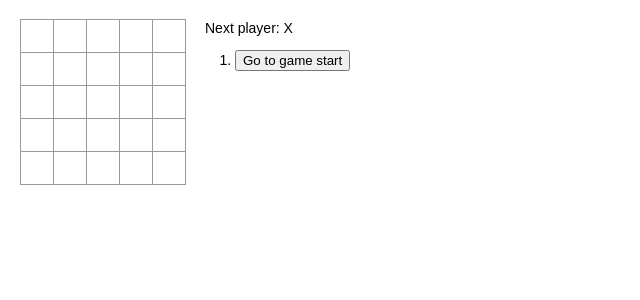
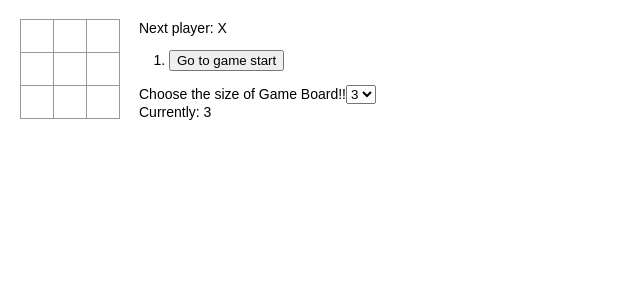
Before and after one commit to BonneChose-No-Suke/react-tutorial, a React (Create React App) app: page / in a window 1280 px wide. Shown: the top 300 px of the page, without its empty margins (0-640 px from the left). Built offline with nearby package versions, Linux system fonts and the light colour scheme.

Commit message:
setGameSize: sizeを選択できるUI, reducerにsizeを追加

```diff
--- /dev/null
+++ b/src/component/Dropdown.tsx
@@ -0,0 +1,19 @@
+import React from "react";
+import { dropDownArgs } from "type/component/Dropdown";
+
+export const Dropdown = ({ label, value, options, onChange }: dropDownArgs) => {
+  return (
+    <label>
+      {label}
+      <select value={value} onChange={onChange}>
+        {options.map((option) => (
+          <option
+            value={option.value}
+          >
+            {option.label}
+          </option>
+        ))}
+      </select>
+    </label>
+  );
+};
--- a/src/component/Game.tsx
+++ b/src/component/Game.tsx
@@ -1,13 +1,19 @@
 import { gameReducer, initialState } from "hooks/gameReducer"
 import React, { useReducer } from "react"
-import { squares } from "type/GameState"
+import { GameState, squares } from "type/GameState"
 import { Board } from "./Board"
+import { Dropdown } from "./Dropdown"
 
 export const Game = () => {
-  const size = 5
   const [state, dispatch] = useReducer(gameReducer, initialState)
 
-  const winner = calculateWinner(size, state.current)
+  const sizeOptions = [
+    { label: '3', value: 3 },
+    { label: '5', value: 5 },
+    { label: '7', value: 7 },
+  ]
+
+  const winner = calculateWinner(state.size, state.current)
   let status: string
   if (winner) {
     status = 'Winner: ' + winner;
@@ -15,19 +21,24 @@
     status = 'Next player: ' + (state.xIsNext ? 'X' : 'O')
   }
 
+  const handleSizeChange = (event: { target: { value: number }; }) => {
+    const newSize = Number(event.target.value)
+    dispatch({ type: 'CHANGE_GameBoardSize', payload: { history: state.history, current: state.current, step:state.stepNumber, size: newSize } })
+  };
+
   const jumpTo = (step: number) => {
-    dispatch({ type: 'RETURN_TO', payload: {step: step, history: state.history, current: state.current} })
+    dispatch({ type: 'RETURN_TO', payload: {step: step, history: state.history, current: state.current, size: (state.size)} })
   }
 
   const handleClick = (i: number) => {
     const currentHistory = state.history.slice(0, state.stepNumber + 1)
     const current = currentHistory[currentHistory.length - 1]
     const currentSquares = current.slice()
-    if (calculateWinner(size, currentSquares) || currentSquares[i]) {
+    if (calculateWinner(state.size, currentSquares) || currentSquares[i]) {
       return;
     }
     currentSquares[i] = state.xIsNext ? 'X' : 'O'
-    dispatch({ type: 'TURN_PASSED', payload: {history: currentHistory, current: currentSquares, step: currentHistory.length}})
+    dispatch({ type: 'TURN_PASSED', payload: {history: currentHistory, current: currentSquares, step: currentHistory.length, size: state.size}})
   }
 
     const moves = state.history.map((square:squares, move: number)=> {
@@ -42,22 +53,35 @@
         )
     })
 
+    const renderingBoard = (state: GameState):JSX.Element => {
+      return(
+      <Board
+        squares={state.current}
+        onClick={(i: number) => handleClick(i)}
+        size={state.size}
+      />)
+    }
+
+    console.log(state)
+
     return (
       <div className="game">
         <div className="game-board">
-          <Board
-            squares={state.current}
-            onClick={(i: number) => handleClick(i)}
-            size={size}
-          />
+          {renderingBoard(state)}
         </div>
         <div className="game-info">
           <div>{status}</div>
           <ol>{moves}</ol>
+          <Dropdown
+            label="Choose the size of Game Board!!"
+            options={sizeOptions}
+            value={state.size}
+            onChange={handleSizeChange}
+          />
+          <div>Currently: {state.size}</div>
         </div>
       </div>
     )
-
 }
 
 // サイズを入力して勝利条件を設定する
--- a/src/hooks/gameReducer.ts
+++ b/src/hooks/gameReducer.ts
@@ -1,10 +1,11 @@
 import { GameAction, GameState } from '../type/GameState'
 
 export const initialState: GameState =  {
-  history: [Array(5**2).fill(null)],
+  size: 3,
+  history: [Array(3**2).fill(null)],
   stepNumber: 0,
   xIsNext: true,
-  current:  Array(5**2).fill(null)
+  current:  Array(3**2).fill(null)
 }
 
 export const gameReducer = (state: GameState, action: GameAction):GameState => {
@@ -12,6 +13,7 @@
     case 'TURN_PASSED':
       return {
         ...state,
+        size: state.size,
         history: action.payload.history.concat([action.payload.current]),
         stepNumber: state.history.length,
         xIsNext: !state.xIsNext,
@@ -20,11 +22,21 @@
     case 'RETURN_TO':
       return {
         ...state,
+        size: state.size,
         history: state.history,
         stepNumber: action.payload.step,
         xIsNext: (action.payload.step) % 2 === 0,
         current:  state.history[action.payload.step]
       }
+    case "CHANGE_GameBoardSize":
+      return {
+        ...state,
+        size: action.payload.size,
+        history: [Array((action.payload.size)**2).fill(null)],
+        stepNumber: 0,
+        xIsNext: true,
+        current: Array((action.payload.size)**2).fill(null)
+      }
     default:
       return state
   }
--- /dev/null
+++ b/src/type/component/Dropdown.ts
@@ -0,0 +1,8 @@
+export type options = {label: string, value: number}[]
+
+export type dropDownArgs = {
+  label: string
+  options: options
+  value: number
+  onChange: any
+}
```
Also changed, not shown: src/type/GameState.ts (+3 -6 lines).
